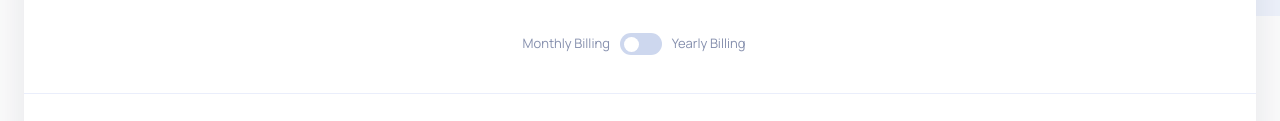
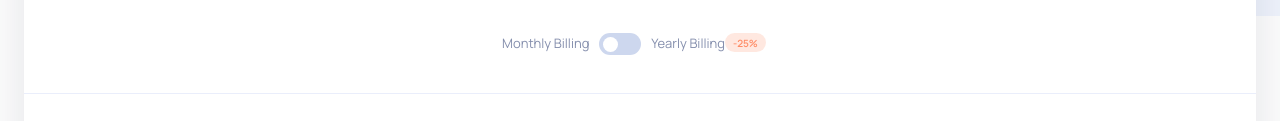
Before and after one commit to aycanogut/fem-pricing-component, a website built with Vite: page index.html in a window 1280 px wide. Shown: the part 388-509 px from the top of the page. Built offline with nearby package versions, Linux system fonts and the light colour scheme.

Commit message:
added / pseduo mixin

```diff
--- a/styles/abstracts/_mixin.scss
+++ b/styles/abstracts/_mixin.scss
@@ -20,6 +20,29 @@
   margin-left: auto;
 }
 
+// position absolute
+@mixin pseudo(
+  $loc: before,
+  $content: "",
+  $pos: absolute,
+  $top: 0,
+  $bottom: 0,
+  $left: 0,
+  $right: 0
+) {
+  position: relative;
+
+  &::#{$loc} {
+    content: $content;
+    position: $pos;
+    top: $top;
+    bottom: $bottom;
+    left: $left;
+    right: $right;
+    @content;
+  }
+}
+
 // transition
 @mixin transition($args) {
   -webkit-transition: $args;
```
Also changed, not shown: styles/style.css.
